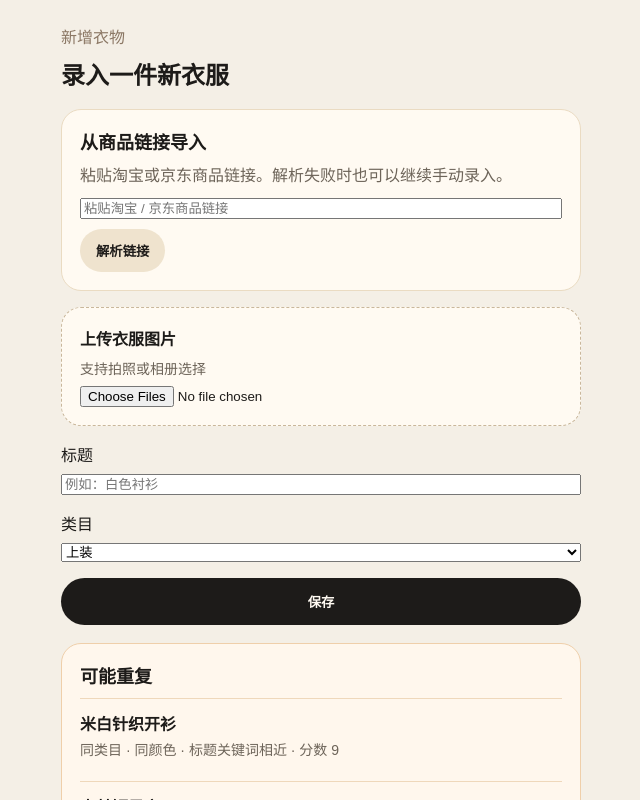
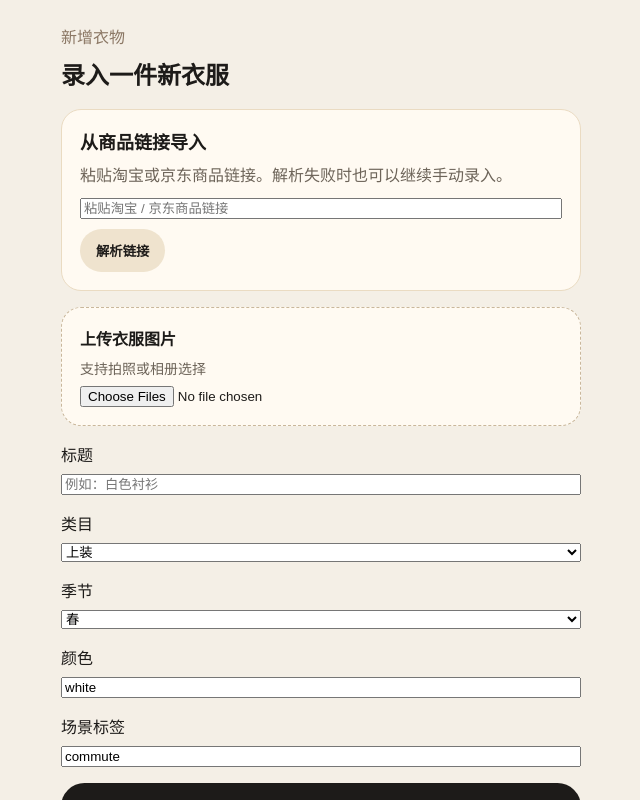
Before and after one commit to pandacoffee-ghost/closingast, a Next.js app: page /items/new in a window 1280 px wide. Shown: the top 800 px of the page, without its empty margins (319-959 px from the left). Built offline with nearby package versions, Linux system fonts and the light colour scheme; no server answers.

Commit message:
feat: submit new items from the client form

```diff
--- /dev/null
+++ b/components/items/item-form-client.tsx
@@ -0,0 +1,108 @@
+"use client";
+
+import React, { useState } from "react";
+import { useRouter } from "next/navigation";
+import { LinkImportPanel } from "./link-import-panel";
+import { ImagePicker } from "./image-picker";
+
+export function ItemFormClient() {
+  const router = useRouter();
+  const [isSubmitting, setIsSubmitting] = useState(false);
+  const [error, setError] = useState<string | null>(null);
+
+  async function handleSubmit(event: React.FormEvent<HTMLFormElement>) {
+    event.preventDefault();
+    setIsSubmitting(true);
+    setError(null);
+
+    const formData = new FormData(event.currentTarget);
+    const payload = {
+      title: String(formData.get("title") ?? ""),
+      category: String(formData.get("category") ?? "top"),
+      season: [String(formData.get("season") ?? "spring")],
+      color: String(formData.get("color") ?? "white"),
+      styleTags: [String(formData.get("styleTag") ?? "commute")]
+    };
+
+    const response = await fetch("/api/items", {
+      method: "POST",
+      headers: {
+        "content-type": "application/json"
+      },
+      body: JSON.stringify(payload)
+    });
+
+    if (!response.ok) {
+      setError("保存失败，请稍后再试");
+      setIsSubmitting(false);
+      return;
+    }
+
+    router.push("/wardrobe");
+    router.refresh();
+  }
+
+  return (
+    <form style={{ display: "grid", gap: "16px" }} onSubmit={handleSubmit}>
+      <LinkImportPanel />
+      <ImagePicker />
+
+      <label style={{ display: "grid", gap: "8px" }}>
+        标题
+        <input name="title" placeholder="例如：白色衬衫" required />
+      </label>
+
+      <label style={{ display: "grid", gap: "8px" }}>
+        类目
+        <select name="category" defaultValue="top">
+          <option value="top">上装</option>
+          <option value="bottom">下装</option>
+          <option value="dress">裙子</option>
+          <option value="outerwear">外套</option>
+        </select>
+      </label>
+
+      <label style={{ display: "grid", gap: "8px" }}>
+        季节
+        <select name="season" defaultValue="spring">
+          <option value="spring">春</option>
+          <option value="summer">夏</option>
+          <option value="autumn">秋</option>
+          <option value="winter">冬</option>
+        </select>
+      </label>
+
+      <label style={{ display: "grid", gap: "8px" }}>
+        颜色
+        <input name="color" placeholder="white / cream / black" defaultValue="white" required />
+      </label>
+
+      <label style={{ display: "grid", gap: "8px" }}>
+        场景标签
+        <input name="styleTag" placeholder="commute / casual" defaultValue="commute" required />
+      </label>
+
+      {error ? (
+        <p role="alert" style={{ margin: 0, color: "#b2441e" }}>
+          {error}
+        </p>
+      ) : null}
+
+      <button
+        type="submit"
+        disabled={isSubmitting}
+        style={{
+          border: 0,
+          borderRadius: "999px",
+          padding: "14px 18px",
+          fontWeight: 700,
+          background: "#1d1b19",
+          color: "#fffaf2",
+          opacity: isSubmitting ? 0.7 : 1
+        }}
+      >
+        {isSubmitting ? "保存中..." : "保存"}
+      </button>
+    </form>
+  );
+}
--- a/components/items/item-form.tsx
+++ b/components/items/item-form.tsx
@@ -1,41 +1,6 @@
 import React from "react";
-import { ImagePicker } from "./image-picker";
-import { LinkImportPanel } from "./link-import-panel";
+import { ItemFormClient } from "./item-form-client";
 
 export function ItemForm() {
-  return (
-    <form style={{ display: "grid", gap: "16px" }}>
-      <LinkImportPanel />
-      <ImagePicker />
-
-      <label style={{ display: "grid", gap: "8px" }}>
-        标题
-        <input name="title" placeholder="例如：白色衬衫" />
-      </label>
-
-      <label style={{ display: "grid", gap: "8px" }}>
-        类目
-        <select name="category" defaultValue="top">
-          <option value="top">上装</option>
-          <option value="bottom">下装</option>
-          <option value="dress">裙子</option>
-          <option value="outerwear">外套</option>
-        </select>
-      </label>
-
-      <button
-        type="submit"
-        style={{
-          border: 0,
-          borderRadius: "999px",
-          padding: "14px 18px",
-          fontWeight: 700,
-          background: "#1d1b19",
-          color: "#fffaf2"
-        }}
-      >
-        保存
-      </button>
-    </form>
-  );
+  return <ItemFormClient />;
 }
```
